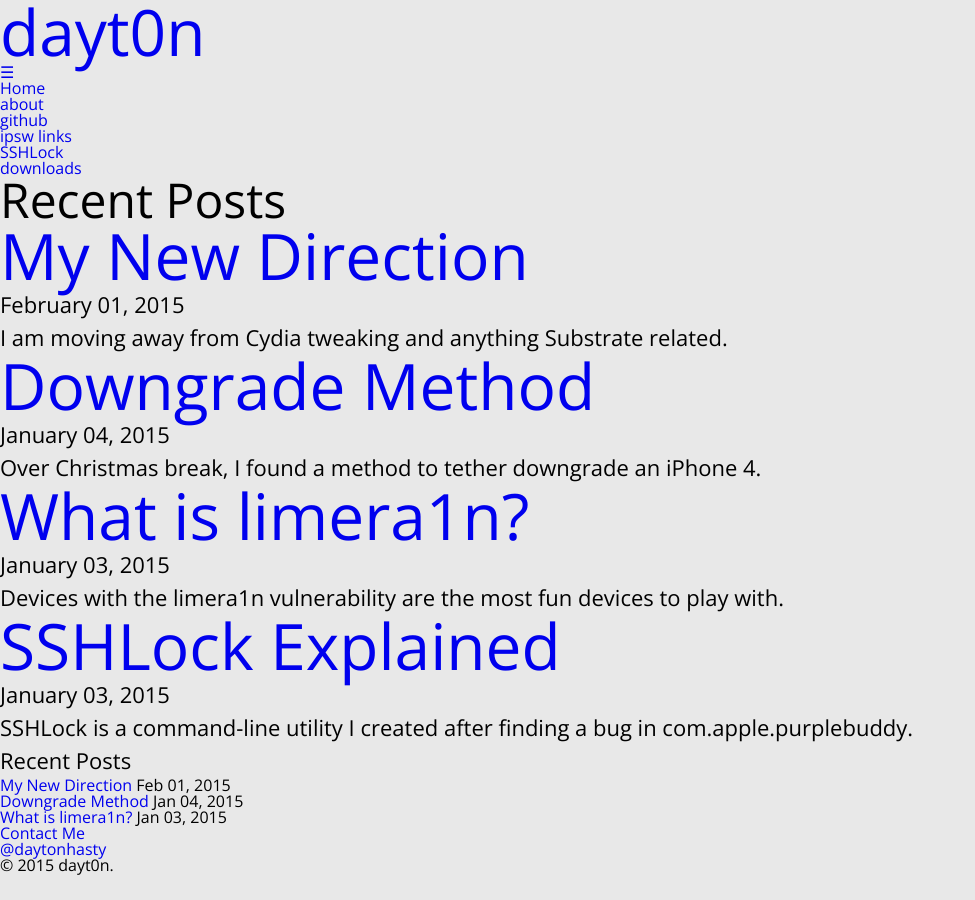
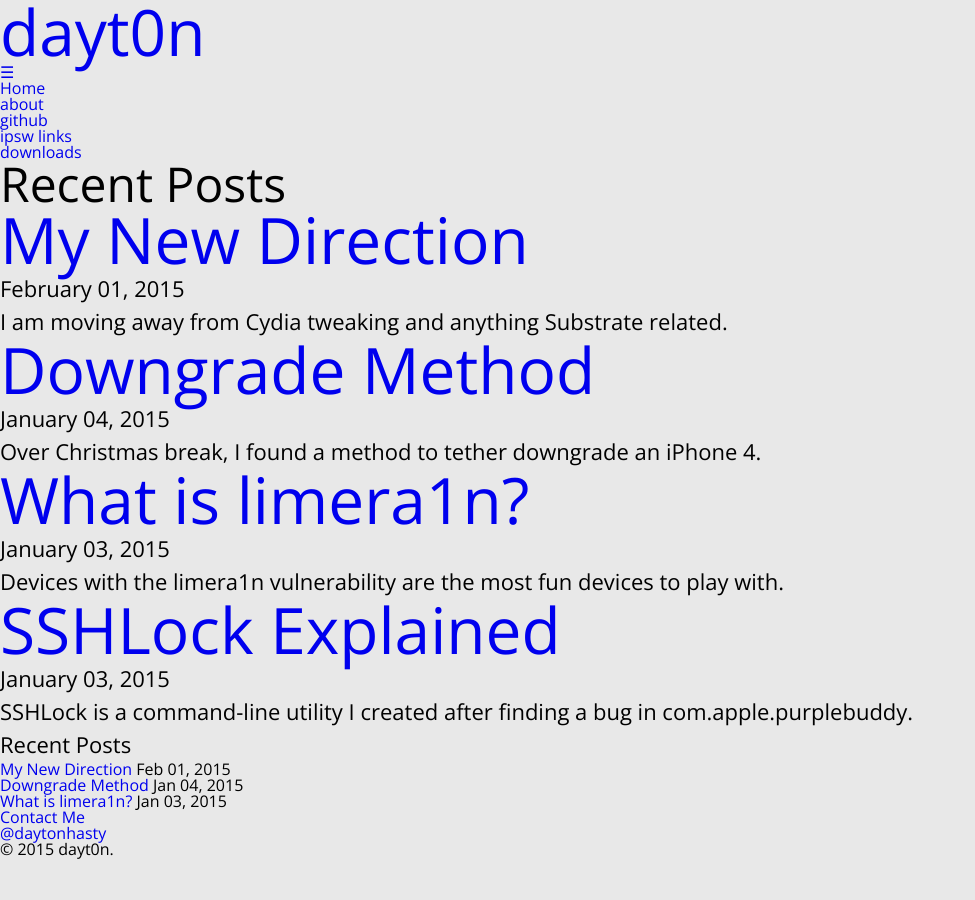
Before and after one commit to dayt0n/dayt0n.github.io, a Jekyll site: the page built from index.md, in a window 1280 px wide. Shown: the whole page, without its empty margins (0-975 px from the left). Built offline with Jekyll 4.4.1, drawn with Linux system fonts in a browser that asks for light colours.

Commit message:
Removed top link to SHHLock post

```diff
--- a/_config.yml
+++ b/_config.yml
@@ -31,8 +31,6 @@ links:
   - title: ipsw links
     url: https://ipsw.me
     external: true
-  - title: SSHLock
-    url: /articles/sshlock-explained
   - title: downloads
     url: /downloads
 
```
